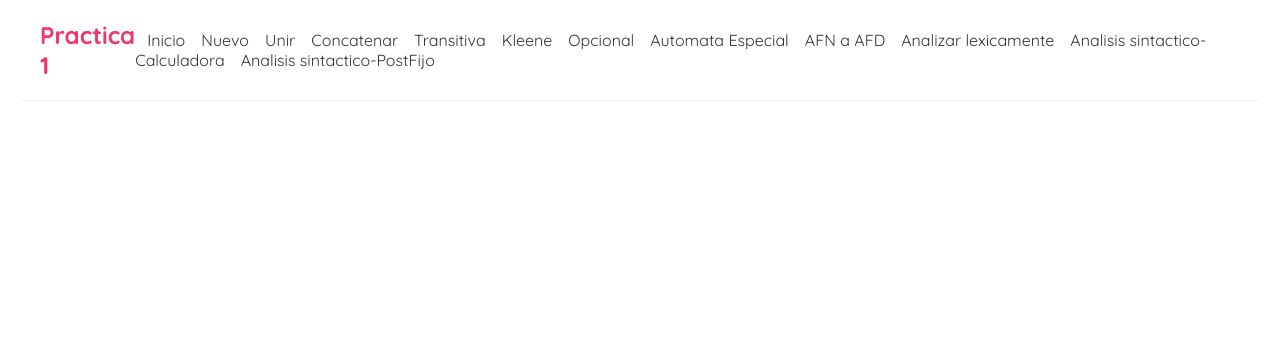
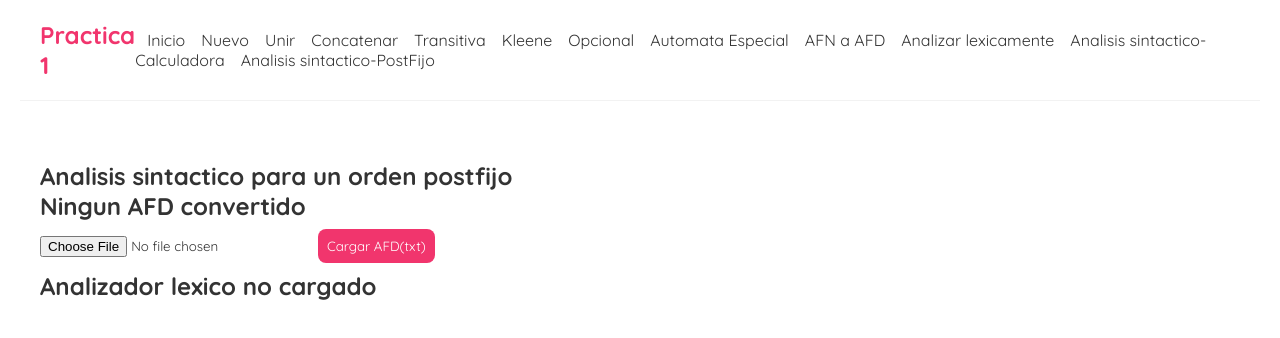
Before and after one commit to JomaDm/Proyecto_Compiladores, a React (Create React App) app: page /operation/SintacticAnalysisPostfix in a window 1280 px wide. Shown: the top 338 px of the page. Built offline with nearby package versions, Linux system fonts and the light colour scheme.

Commit message:
Postfijo

```diff
--- a/src/App.js
+++ b/src/App.js
@@ -11,6 +11,7 @@ import LexiconAnalyzerAFNs from './operation/LexiconAnalyzer_AFNs'
 import AFNtoAFD from './operation/AFN_to_AFD'
 import AnalyzeLexically from './operation/AnalyzeLexically'
 import SintacticAnalysisCalculator from './operation/SintacticAnalysisCalculator'
+import SintacticAnalysisPostfix from './operation/SintacticAnalysisPostfix'
 import { BrowserRouter as Router, Route, Switch } from 'react-router-dom'
 
 function App() {
@@ -159,6 +160,14 @@ function App() {
                                 setAnalizadorLexico={setAnalizadorLexico}
                             ></SintacticAnalysisCalculator>
                         </Route>
+                        <Route exact path="/operation/SintacticAnalysisPostfix">
+                            <SintacticAnalysisPostfix
+                                afd={afd}
+                                setAfd={setAfd}
+                                analizadorLexico={analizadorLexico}
+                                setAnalizadorLexico={setAnalizadorLexico}
+                            ></SintacticAnalysisPostfix>
+                        </Route>
                     </Switch>
                 </div>
             </div>
--- a/src/controller/Calculadora.js
+++ b/src/controller/AnalizadorSintactico_CalculadoraPostfijo.js
@@ -5,10 +5,12 @@ export default class analizadorSintacticoCalculadora {
         this.analizadoLexico = new AnalizadorLexico(cadena, afd);
     }
 
-    muestra(){
+    muestra(operador){
         let v = new heredados();
-        if(this.evaluador(v)){
+        if(operador === 0 && this.evaluador(v)){
             return v.V;
+        }else if(operador === 1 && this.evaluador(v)){
+            return v.X;
         }else{
             return null;
         }
@@ -42,6 +44,7 @@ export default class analizadorSintacticoCalculadora {
         if(token.token === 10 || token.token === 20){
             if(this.T(v1)){
                 v.V = v.V + (token.token === 10 ? v1.V : -v1.V);
+                v.X = v.X + " " + v1.X + " " + (token.token === 10 ? "+" : "-");
                 if(this.Ep(v)){
                     return true;
                 }
@@ -68,13 +71,13 @@ export default class analizadorSintacticoCalculadora {
         if(token.token === 30 || token.token === 40){
             if(this.F(v1)){
                 v.V = (token.token === 30 ? v.V*v1.V : v.V/v1.V);
+                v.X = v.X + " " + v1.X + " " + (token.token === 30 ? "*" : "/");
                 if(this.Ep(v)){
                     return true;
                 }
             }
             return false;
         }
-
         this.analizadoLexico.undoToken();
         return true;
     }
@@ -91,6 +94,7 @@ export default class analizadorSintacticoCalculadora {
         }
         else if(token.token === 70){
             v.V = parseFloat(token.cadena);
+            v.X = v.X + token.cadena;
             return true;
         }
         return false;
@@ -102,5 +106,6 @@ export default class analizadorSintacticoCalculadora {
 class heredados{
     constructor(){
         this.V = 0.0;
+        this.X = "";
     }
 }
--- a/src/operation/SintacticAnalysisCalculator.js
+++ b/src/operation/SintacticAnalysisCalculator.js
@@ -2,7 +2,7 @@ import Operations from "../components/operations"
 import AfdTable from '../components/afd';
 import { useState } from "react";
 import AFD from "../controller/AFD"
-import analizadorSintacticoCalculadora from "../controller/Calculadora";
+import analizadorSintacticoCalculadora from "../controller/AnalizadorSintactico_CalculadoraPostfijo";
 
 const SintacticAnalysisCalculator = ({afd, setAfd, analizadorLexico, setAnalizadorLexico}) => {
     const [cadena, setCadena] = useState('');
@@ -56,7 +56,7 @@ const SintacticAnalysisCalculator = ({afd, setAfd, analizadorLexico, setAnalizad
         event.preventDefault();
         // let analizador = new AnalizadorLexico(cadena, afd);
         let analizadorSintactioCal = new analizadorSintacticoCalculadora(cadena, afd);
-        let aux = analizadorSintactioCal.muestra();
+        let aux = analizadorSintactioCal.muestra(0);
         if(aux === null){
             setResultado("Operacion no valida");
         }else{
--- a/src/operation/SintacticAnalysisPostfix.js
+++ b/src/operation/SintacticAnalysisPostfix.js
@@ -0,0 +1,114 @@
+import Operations from "../components/operations"
+import AfdTable from '../components/afd';
+import { useState } from "react";
+import AFD from "../controller/AFD"
+import analizadorSintacticoCalculadora from "../controller/AnalizadorSintactico_CalculadoraPostfijo";
+
+const SintacticAnalysisPostfix = ({afd, setAfd, analizadorLexico, setAnalizadorLexico}) => {
+    const [cadena, setCadena] = useState('');
+    const [AFDtext, setAFDtext] = useState('');
+    const [resultado, setResultado] = useState('Ninguna operacion realizada');
+
+    const deplegarTablaAfd = (afd) => {
+        if(afd === null){
+            return (
+                <div>
+                    <h2>Ningun AFD convertido</h2>
+                    <form action="">
+                        <input type="file" id="archivo" onChange={(event) => cargarAFD(event)}></input>
+                        <button className="boton-descargar"  onClick={ (e) => cargarAFDtext(e)}>Cargar AFD(txt)</button>
+                    </form>
+                </div>
+            );
+        }else{
+            return(
+                <div>
+                    <h2>AFD actual:</h2>
+                    <form action="">
+                        <input type="file" id="archivo" onChange={(event) => cargarAFD(event)}></input>
+                        <button className="boton-descargar"  onClick={ (e) => cargarAFDtext(e)}>Cargar AFD(txt)</button>
+                    </form>
+                    <AfdTable afd={afd}></AfdTable>
+                </div>
+            );
+        }
+    }
+
+    const cargarAFDtext = (e) => {
+        e.preventDefault()
+        let aux = JSON.parse(AFDtext)
+        let auxAFD = new AFD(aux.alfabeto, aux.tablaTrans);
+        setAfd(auxAFD);
+        setAnalizadorLexico(afd)
+    }
+
+    const cargarAFD = (event) => {
+        event.preventDefault()
+        const reader = new FileReader()
+        reader.onload = async (event) => {
+            const text = (event.target.result)
+            setAFDtext(text);
+        };
+        reader.readAsText(event.target.files[0])
+    }
+
+    const handleClickAnalizarCadena = (event) => {
+        event.preventDefault();
+        // let analizador = new AnalizadorLexico(cadena, afd);
+        let analizadorSintactioCal = new analizadorSintacticoCalculadora(cadena, afd);
+        let aux = analizadorSintactioCal.muestra(1);
+        if(aux === null){
+            setResultado("Operacion no valida");
+        }else{
+            setResultado(aux);
+        }
+    }
+
+    const analizadorListo = () => {
+        if (analizadorLexico === null) {
+            return (
+                <h2>Analizador lexico no cargado</h2>
+            )
+        }else{
+            return (
+               <div >
+                    <h2>Analizador lexico cargado</h2>
+                    <Operations></Operations>
+                    <form className="create">
+                        <h3>Analizar sintacticamente una cadena</h3>
+                        <label>Ingrese la cadena.</label>
+                            <input
+                                className="create-input"
+                                type="text"
+                                id="input-id2"
+                                value={cadena}
+                                onChange={(event) => setCadena(event.target.value)}
+                            ></input>
+                            <button
+                                className="boton"
+                                onClick={(event)=> handleClickAnalizarCadena(event)}
+                            >Analizar cadena</button>
+                    </form>
+                    <table>
+                        <thead>
+                            <tr>
+                                <th>Resultado</th>
+                                <th>{resultado}</th>
+                            </tr>
+                        </thead>
+                    </table>
+               </div>
+            );
+        }
+    }
+
+    return (
+        <div className="SintacticAnalysis">
+            <h2>Analisis sintactico para un orden postfijo</h2>
+            {deplegarTablaAfd(afd)}
+            {analizadorListo()}
+        </div>
+    );
+}
+
+export default SintacticAnalysisPostfix;
```
